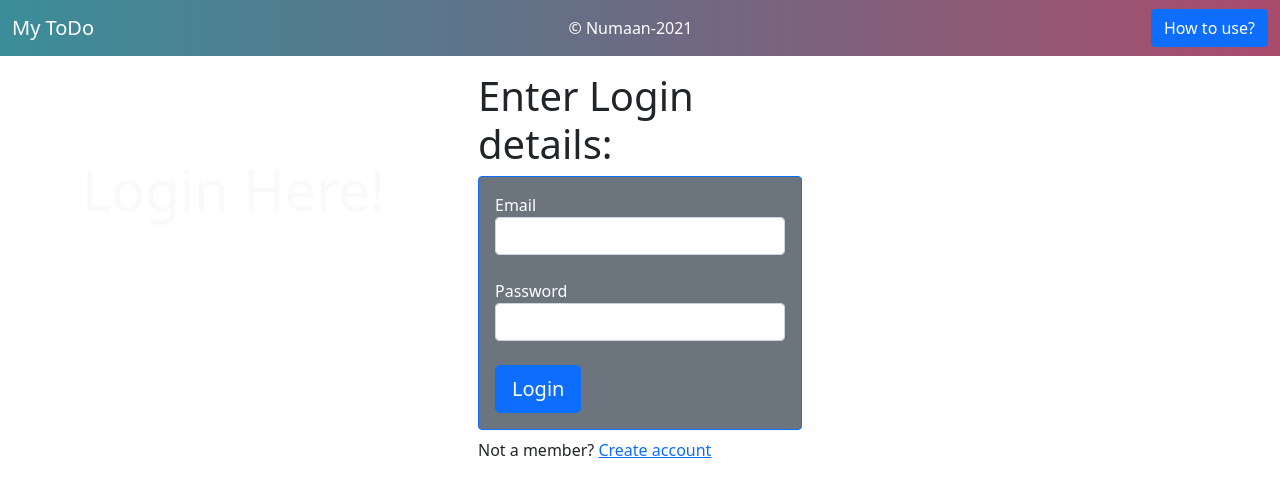
After one commit to numaan0/flask-todo-webapp, a Flask app: page /login in a window 1280 px wide. The commit adds this page. Shown: the top 497 px of the page. Run offline with Flask 2, Linux system fonts and the light colour scheme.

Commit message:
initial commit

```diff
--- a/main.py
+++ b/main.py
@@ -31,6 +31,10 @@ def index():
     allTodo=Todo.query.all()
     return render_template('index.html',allTodo=allTodo)
 
+@app.route('/login')
+def login():
+    return render_template('login.html')
+
 @app.route('/delete/<int:sno>')
 def delete(sno):
     todo=Todo.query.filter_by(sno=sno).first()
--- a/static/css/style.css
+++ b/static/css/style.css
@@ -1,4 +1,15 @@
-.col{
-    color:#d788b3;
+.bg-nav{
+    background: #aa4b6b;  /* fallback for old browsers */
+    background: -webkit-linear-gradient(to right, #3b8d99, #6b6b83, #aa4b6b);  /* Chrome 10-25, Safari 5.1-6 */
+    background: linear-gradient(to right, #3b8d99, #6b6b83, #aa4b6b); /* W3C, IE 10+/ Edge, Firefox 16+, Chrome 26+, Opera 12+, Safari 7+ */
 
 }
+.mt-100{
+    margin-top:100px;
+
+}
+
+.mt-140{
+
+    margin-top:140px
+}
--- a/templates/base.html
+++ b/templates/base.html
@@ -4,20 +4,21 @@
     <!-- Required meta tags -->
     <meta charset="utf-8">
     <meta name="viewport" content="width=device-width, initial-scale=1">
+    <link rel="stylesheet" type="text/css" href="{{ url_for('static',filename='css/style.css')}}">
 
     <!-- Bootstrap CSS -->
     <link href="https://cdn.jsdelivr.net/npm/bootstrap@5.0.0-beta2/dist/css/bootstrap.min.css" rel="stylesheet" integrity="sha384-BmbxuPwQa2lc/FVzBcNJ7UAyJxM6wuqIj61tLrc4wSX0szH/Ev+nYRRuWlolflfl" crossorigin="anonymous">
     <title>Todo</title>
   </head>
-  <body class="col">
-    <nav class="navbar navbar-expand-lg navbar-light bg-light">
+  <body class="col" >
+    <nav class="navbar navbar-expand-lg navbar-light bg-light bg-nav" >
   <div class="container-fluid">
-    <a class="navbar-brand" href="/">My ToDo</a>
-    <label> © Numaan-2021</label>
+    <a class="navbar-brand" style="color:white;" href="/">My ToDo</a>
+    <label style="color:white;"> © Numaan-2021</label>
 
     <a class=" btn btn-primary " href="/about">How to use?</a>
 
-
+  </div>
 
 </nav>
 {% block body %}
--- a/templates/index.html
+++ b/templates/index.html
@@ -46,8 +46,8 @@
       <td>{{todo.title}}</td>
       <td>{{todo.desc}}</td>
       <td>{{todo.date}}</td>
-      <td><a href="/update/{{todo.sno}}" type="button" class="btn btn-outline-success btn-sm mx-1">Update
-      <a href="/delete/{{todo.sno}}" type="button" class="btn btn-outline-success btn-sm mx-1">Delete</td>
+      <td><a href="/update/{{todo.sno}}" type="button" class="btn btn-outline-success btn-sm mx-1">Update</a>
+        <a href="/delete/{{todo.sno}}" type="button" class="btn btn-outline-success btn-sm mx-1">Delete</a></td>
 
     </tr>
                 {% endfor %}
--- /dev/null
+++ b/templates/login.html
@@ -0,0 +1,48 @@
+{% extends 'base.html'%}
+{% block body %}
+
+<div class="container">
+    <div class="row">
+        <div class="col-md-4">
+            <h1 class="text-light display-4 mt-100">Login Here!</h1>
+        </div>
+        <div class="col-md-4">
+            <div class="card-mt-100">
+
+                <div class="card-body">
+                    <h1>Enter Login details:</h1>
+                    <form class="form p-3 mb-2 bg-secondary text-white border border-primary rounded"><label>Email</label><br>
+                    <input type="email" class="form-control" name="email"><br>
+                    <label>Password</label><br>
+
+                    <input type="password" name="password" class="form-control"><br>
+                    <input type="submit" class="btn btn-primary btn-block btn-lg" name="submit" value="Login">
+                  </form>
+                  <p class="mt-2 ">Not a member? <a href="/register">Create account</a></p>
+
+
+
+
+                    </form>
+                </div>
+            </div>
+        </div>
+
+
+    </div>
+
+
+</div>
+
+
+    <!-- Optional JavaScript; choose one of the two! -->
+
+    <!-- Option 1: Bootstrap Bundle with Popper -->
+    <script src="https://cdn.jsdelivr.net/npm/bootstrap@5.0.0-beta2/dist/js/bootstrap.bundle.min.js" integrity="sha384-b5kHyXgcpbZJO/tY9Ul7kGkf1S0CWuKcCD38l8YkeH8z8QjE0GmW1gYU5S9FOnJ0" crossorigin="anonymous"></script>
+
+    <!-- Option 2: Separate Popper and Bootstrap JS -->
+    <!--
+    <script src="https://cdn.jsdelivr.net/npm/@popperjs/core@2.6.0/dist/umd/popper.min.js" integrity="sha384-KsvD1yqQ1/1+IA7gi3P0tyJcT3vR+NdBTt13hSJ2lnve8agRGXTTyNaBYmCR/Nwi" crossorigin="anonymous"></script>
+    <script src="https://cdn.jsdelivr.net/npm/bootstrap@5.0.0-beta2/dist/js/bootstrap.min.js" integrity="sha384-nsg8ua9HAw1y0W1btsyWgBklPnCUAFLuTMS2G72MMONqmOymq585AcH49TLBQObG" crossorigin="anonymous"></script>
+    -->
+  {% endblock body %}
```
